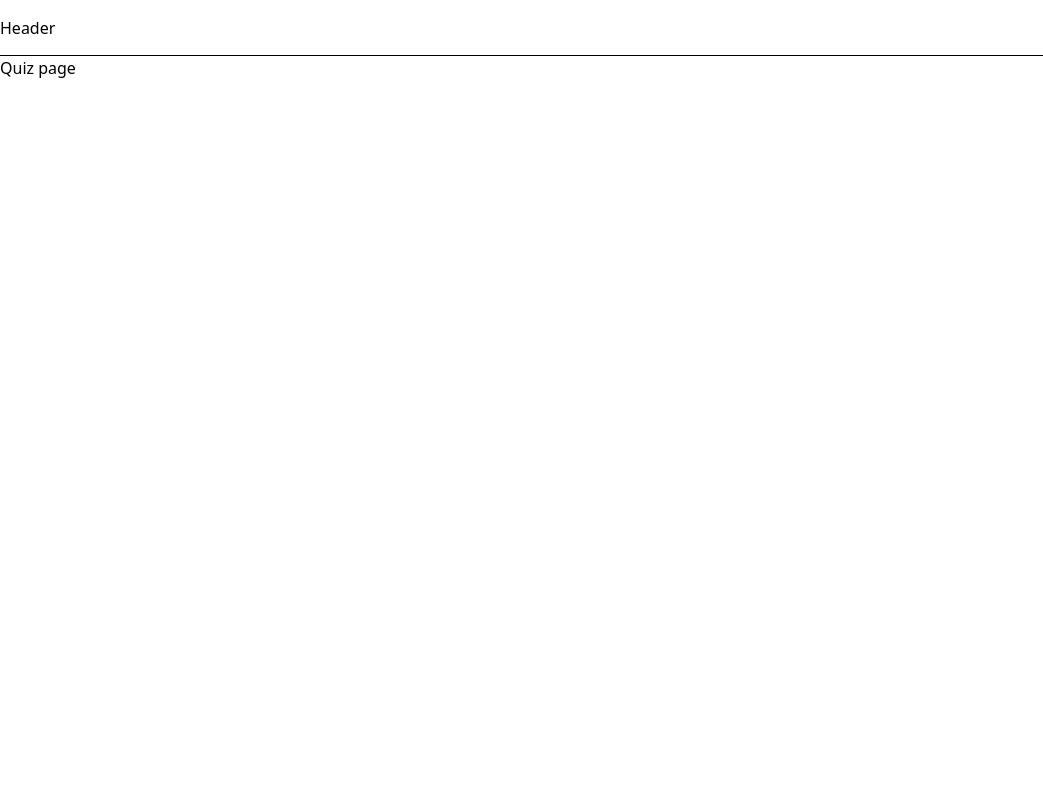
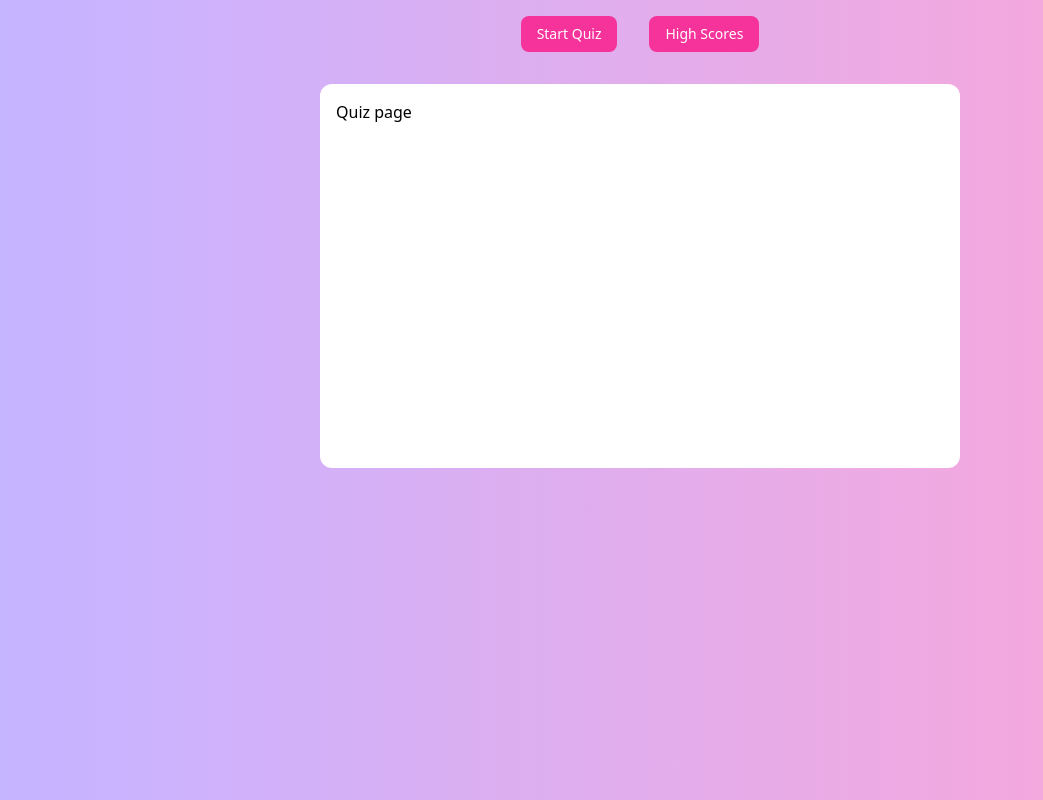
Before and after one commit to deivydaskim/QuizApp, a React (Vite) app in the folder Quiz.Web/: page / in a window 1280 px wide. Shown: the whole page, without its empty margins (0-1043 px from the left). Built offline with nearby package versions, Linux system fonts and the light colour scheme.

Commit message:
update layout with header and add styling

```diff
--- a/Quiz.Web/src/pages/MainLayout.tsx
+++ b/Quiz.Web/src/pages/MainLayout.tsx
@@ -1,13 +1,26 @@
-import { Outlet } from 'react-router';
+import { Outlet, useNavigate } from 'react-router';
+
+import Button from '@/components/Button';
 
 const MainLayout = () => {
+  const navigate = useNavigate();
+
   return (
-    <>
-      <header className="flex h-14 items-center border-b">Header</header>
-      <div>
+    <div className="min-h-screen bg-gradient-to-r from-violet-300 to-pink-300 p-4">
+      <header className="mb-8 flex justify-center">
+        <nav className="flex gap-8">
+          <Button variant="secondary" onClick={() => navigate('/')}>
+            Start Quiz
+          </Button>
+          <Button variant="secondary" onClick={() => navigate('/highscores')}>
+            High Scores
+          </Button>
+        </nav>
+      </header>
+      <div className="mx-auto h-96 max-w-screen-sm rounded-xl bg-white p-4">
         <Outlet />
       </div>
-    </>
+    </div>
   );
 };
 
```
